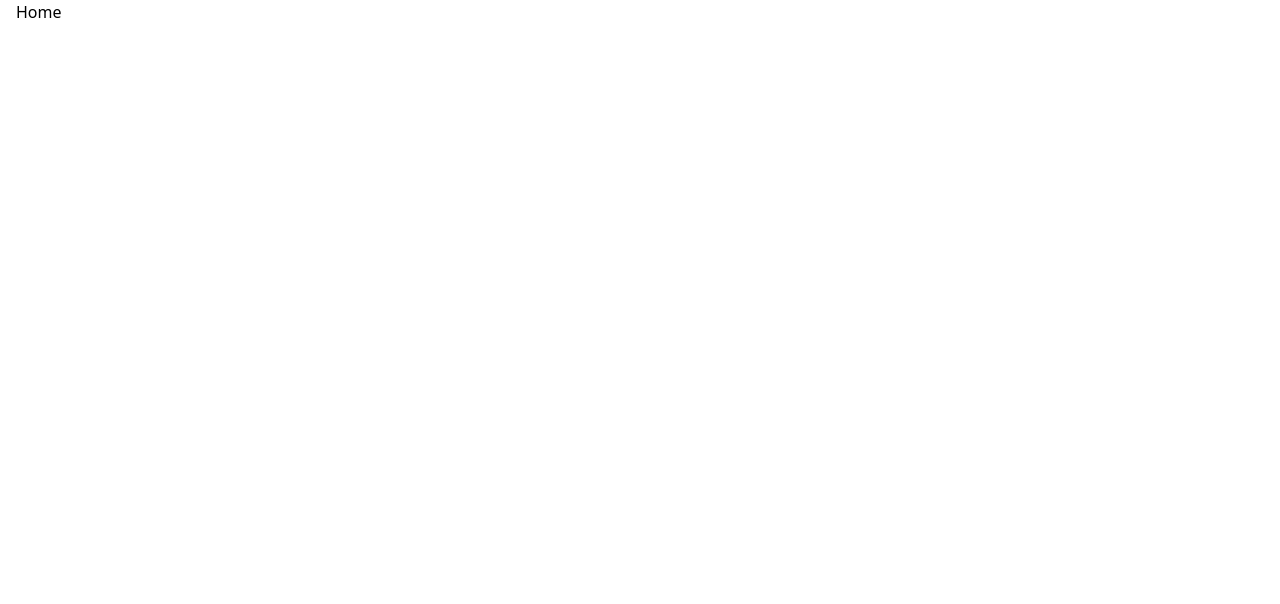
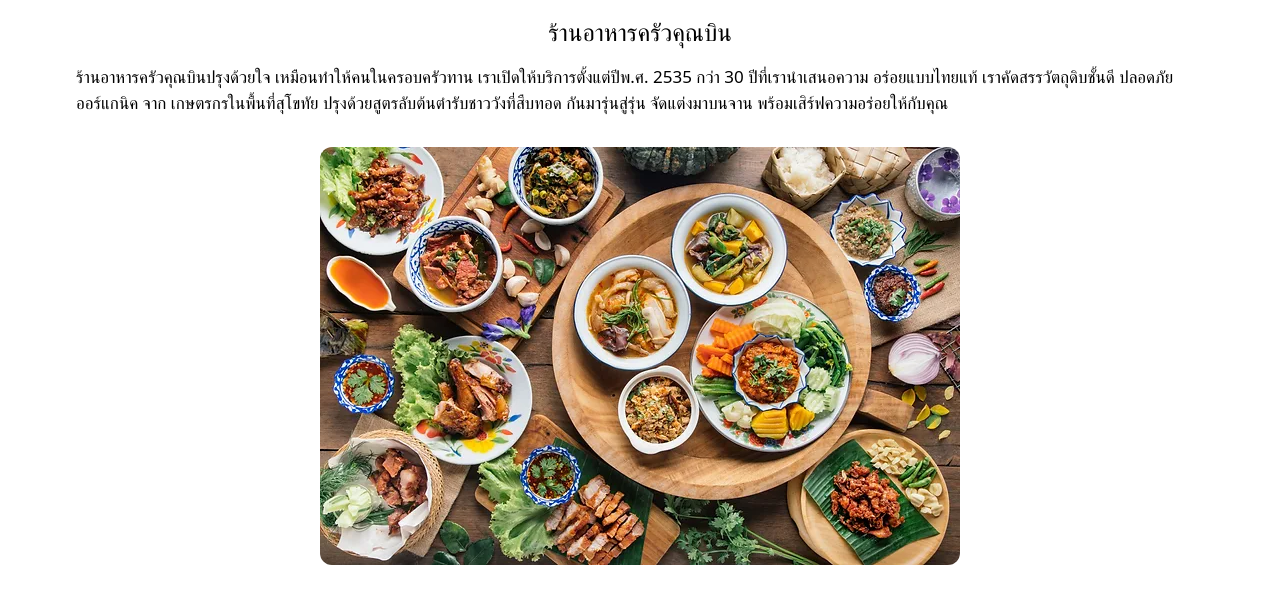
Before and after one commit to soAcademy/workshop-bin-kitchen, a React (Create React App) app: page / in a window 1280 px wide. Shown: the top 604 px of the page. Built offline with nearby package versions, Linux system fonts and the light colour scheme.

Commit message:
feat:Homepage

```diff
--- a/src/pages/Home.js
+++ b/src/pages/Home.js
@@ -1,9 +1,23 @@
-
 export const Home = () => {
+  const Title = () => <h1 className="text-2xl">ร้านอาหารครัวคุณบิน</h1>;
+  const Intro = () =>
+    <p className="text-[17px] py-4 px-2">
+      ร้านอาหารครัวคุณบินปรุงด้วยใจ เหมือนทำให้คนในครอบครัวทาน
+      เราเปิดให้บริการตั้งแต่ปีพ.ศ. 2535 กว่า 30 ปีที่เรานำเสนอความ
+      อร่อยแบบไทยแท้ เราคัดสรรวัตถุดิบชั้นดี ปลอดภัย ออร์แกนิค จาก
+      เกษตรกรในพื้นที่สุโขทัย ปรุงด้วยสูตรลับต้นตำรับชาววังที่สืบทอด
+      กันมารุ่นสู่รุ่น จัดแต่งมาบนจาน พร้อมเสิร์ฟความอร่อยให้กับคุณ
+    </p>
+  const BannerPath = () => "../assets/banner.jpg"
 
   return (
-    <div className="px-4">
-     Home
+  <div className="px-4">
+    <div className="flex flex-col justify-center items-center py-4 w-11/12 mx-auto">
+      <h1><Title /></h1>
+      <Intro />
+      <div className="rounded-xl my-4 overflow-hidden">
+      <img src="./banner.jpg" className="cover"></img>
+      </div>
     </div>
-  )
-}
+  </div>)
+};
```
Also changed, not shown: public/banner.jpg (added).
